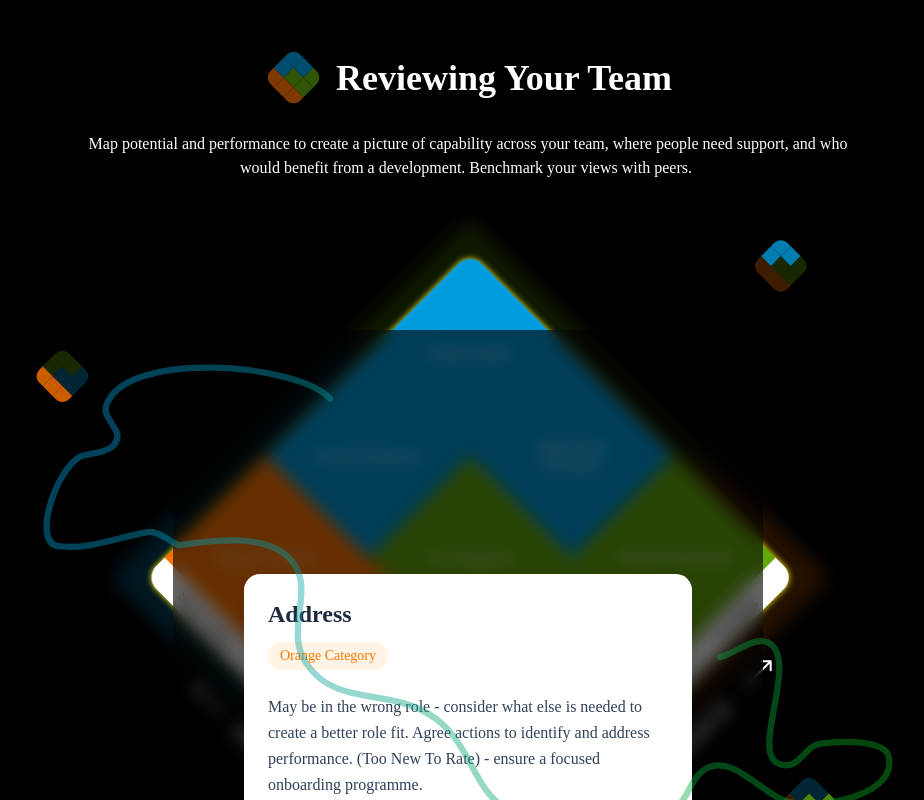
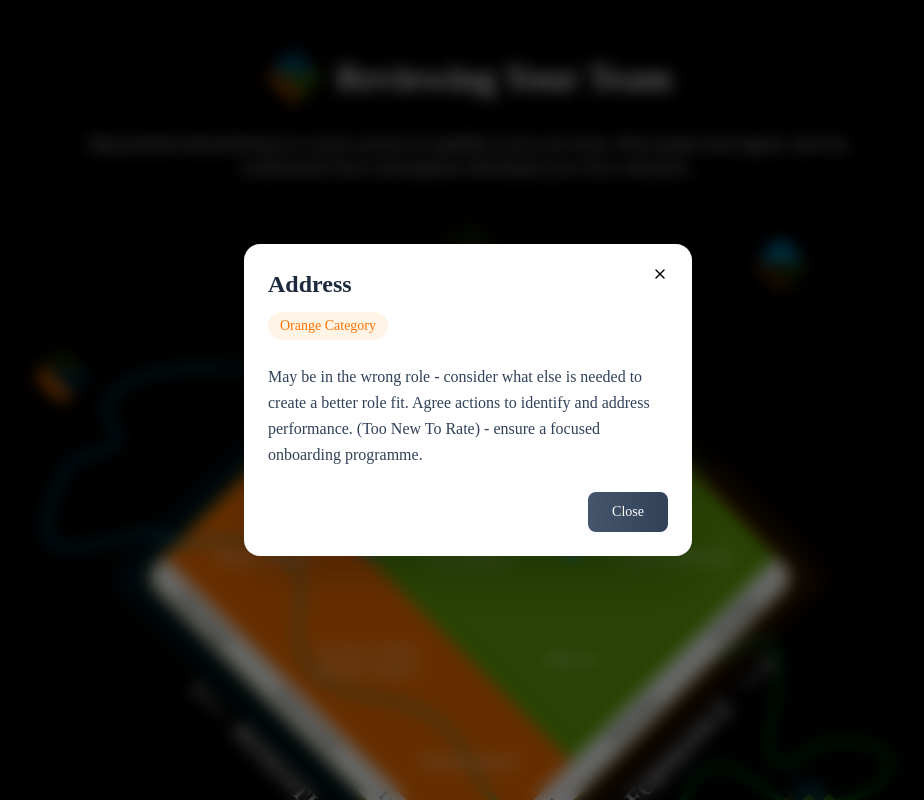
Before and after one commit to solensa/kop3, a Next.js app: page / in a window 1280 px wide. Both pictures are taken after a click on the element 234 px from the left and 376 px from the top of the page. Shown: the top 800 px of the page, without its empty margins (172-1096 px from the left). Built offline with nearby package versions, Linux system fonts and the light colour scheme.

Commit message:
modal fix

```diff
--- a/src/app/components/diamond.tsx
+++ b/src/app/components/diamond.tsx
@@ -4,6 +4,7 @@ import { useState } from "react";
 import { X } from "lucide-react";
 import { Button } from "@/app/components/button";
 import Image from "next/image";
+import { createPortal } from "react-dom";
 
 interface GridItem {
   id: string;
@@ -177,7 +178,8 @@ export default function Diamond() {
   };
 
   return (
-    <div className="min-h-screen  p-4 sm:p-8">
+    <>
+      <div className="min-h-screen p-4 sm:p-8">
         <div className="max-w-4xl mx-auto">
           <div className="flex flex-col items-center justify-center -rotate-45">
             <div className="flex items-center gap-2 sm:gap-4 relative">
@@ -571,11 +573,14 @@ export default function Diamond() {
             </div>
           </div>
         </div>
+      </div>
 
-      {/* Modal */}
-      {selectedItem && (
+      {/* Modal using portal to render at document body */}
+      {selectedItem &&
+        typeof window !== "undefined" &&
+        createPortal(
           <div
-          className="fixed inset-0 bg-black/60 backdrop-blur-sm flex items-center justify-center z-50 p-4"
+            className="fixed inset-0 bg-black/60 backdrop-blur-sm flex items-center justify-center z-[9999] p-4"
             onClick={closeModal}
           >
             <div
@@ -616,13 +621,16 @@ export default function Diamond() {
                 </Button>
               </div>
             </div>
-        </div>
+          </div>,
+          document.body
         )}
 
-      {/* SVG Category Modal */}
-      {selectedSvgCategory && (
+      {/* SVG Category Modal using portal */}
+      {selectedSvgCategory &&
+        typeof window !== "undefined" &&
+        createPortal(
           <div
-          className="fixed inset-0 bg-black/60 backdrop-blur-sm flex items-center justify-center z-50 p-4"
+            className="fixed inset-0 bg-black/60 backdrop-blur-sm flex items-center justify-center z-[9999] p-4"
             onClick={closeSvgModal}
           >
             <div
@@ -671,7 +679,8 @@ export default function Diamond() {
                 </Button>
               </div>
             </div>
-        </div>
+          </div>,
+          document.body
         )}
 
       <style jsx>{`
@@ -714,6 +723,6 @@ export default function Diamond() {
           transition: all 0.2s ease-in-out;
         }
       `}</style>
-    </div>
+    </>
   );
 }
```
Lines whose indentation alone changed are shown as unchanged.
